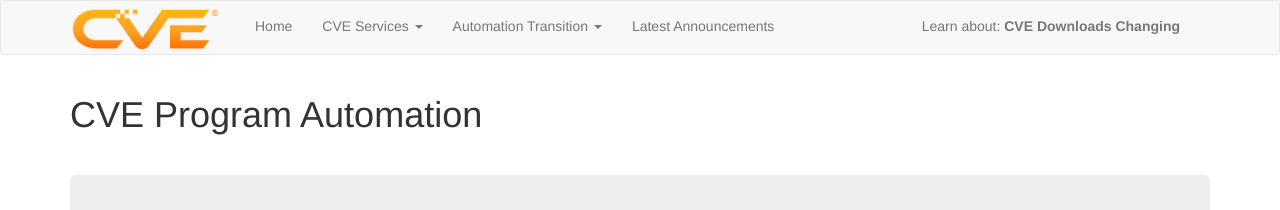
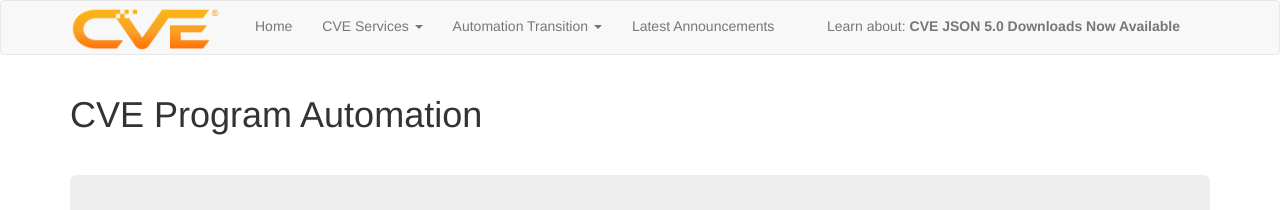
Before and after one commit to CVEProject/cveproject.github.io, a Jekyll site: the page built from index.md, in a window 1280 px wide. Shown: the top 210 px of the page. Built offline with Jekyll 4.4.1, drawn with Linux system fonts in a browser that asks for light colours; nearby versions of some CDN libraries; part of the change alters nothing that is shown.

Commit message:
Update header.html
Update for Hard Deploy Status

```diff
--- a/_includes/header.html
+++ b/_includes/header.html
@@ -22,10 +22,11 @@
 	<li class="dropdown">
           <a href="#" class="dropdown-toggle" data-toggle="dropdown">CVE Services <span class="caret"></span></a>
           <ul class="dropdown-menu" role="menu">
-            <li role="presentation"><a href="https://cveproject.github.io/automation-cve-services#services-overview">Services Overview</a></li>
-	    <li role="presentation"><a href="https://cveproject.github.io/automation-cve-services#json-overview">JSON Overview</a></li>
-            <li role="presentation"><a href="https://cveproject.github.io/automation-cve-services-getting-started">Getting Started with CVE Services</a></li>
-	    <li role="presentation"><a href="https://cveproject.github.io/automation-cve-services#additional-resources">Additional Resources</a></li>
+            <li role="presentation"><a href="https://www.cve.org/AllResources/CveServices">CVE Services</a> (cve.org)</li>
+	    <li role="presentation"><a href="https://www.cve.org/AllResources/CveServices#cve-json-5">CVE JSON 5.0</a> (cve.org)</li>
+            <li role="presentation"><a href="https://www.cve.org/AllResources/CveServices#obtaining-credentials">Obtaining Credentials</a> (cve.org)</li>
+	    <li role="presentation"><a href="https://www.youtube.com/playlist?list=PLWfD9RQVdJ6ecSMwikUGf6_7YIkoTkWZp">CVE Services Videos (YouTube)</a></li>
+	    <li role="presentation"><a href="https://github.com/CVEProject/cvelistV5">Bulk Downloads in CVE JSON 5.0 format (GitHub)</a></li>
 	  </ul>
 
 	<li class="dropdown">
@@ -45,7 +46,7 @@
 
         <div id="navbar" class="collapse navbar-collapse">
           <ul class="nav navbar-nav navbar-right">
-		  <li><a href="https://www.cve.org/Media/News/item/blog/2022/01/18/CVE-List-Download-Formats-Are">Learn about: <strong>CVE Downloads Changing</strong></a></li>
+		  <li><a href="https://www.cve.org/Media/News/item/blog/2023/03/29/CVE-Downloads-in-JSON-5-Format">Learn about: <strong>CVE JSON 5.0 Downloads Now Available</strong></a></li>
           </ul>
         </div><!--/.nav-collapse -->
       </div>
```
